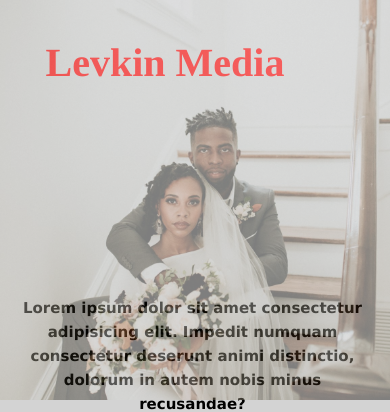
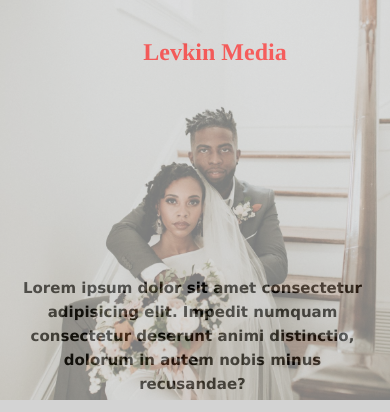
Before and after one commit to mwangi-max/levkin, a plain HTML site: page index.html in a window 390 px wide. Shown: the top 412 px of the page. Drawn offline with Linux system fonts and the light colour scheme.

Commit message:
Update on heading in media query.

```diff
--- a/sunday.css
+++ b/sunday.css
@@ -121,8 +121,8 @@ justify-content:space-between;
     line-height: 1.5rem;
   }
   .content-wrap h1{
-    transform:translateX(-50px);
-    font-size:2.5rem;
+    text-align:center;
+    font-size:1.5rem;
   }
   img{
     height:30rem;
```
